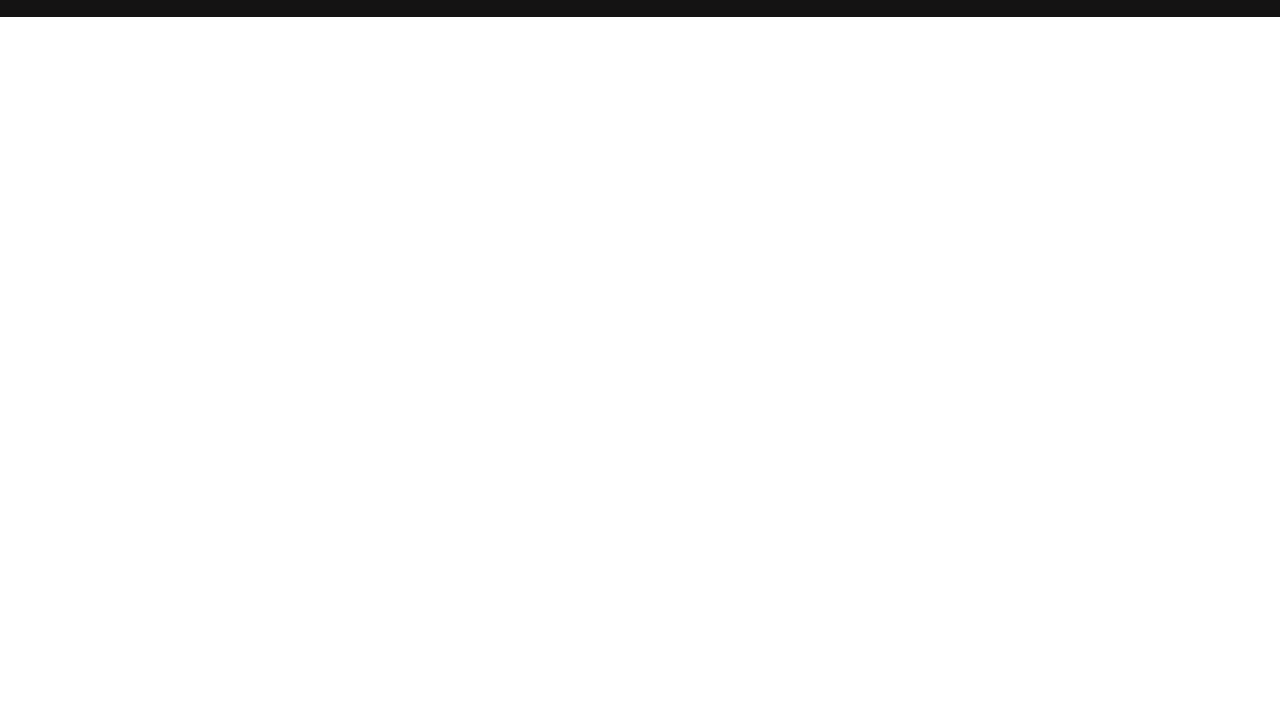
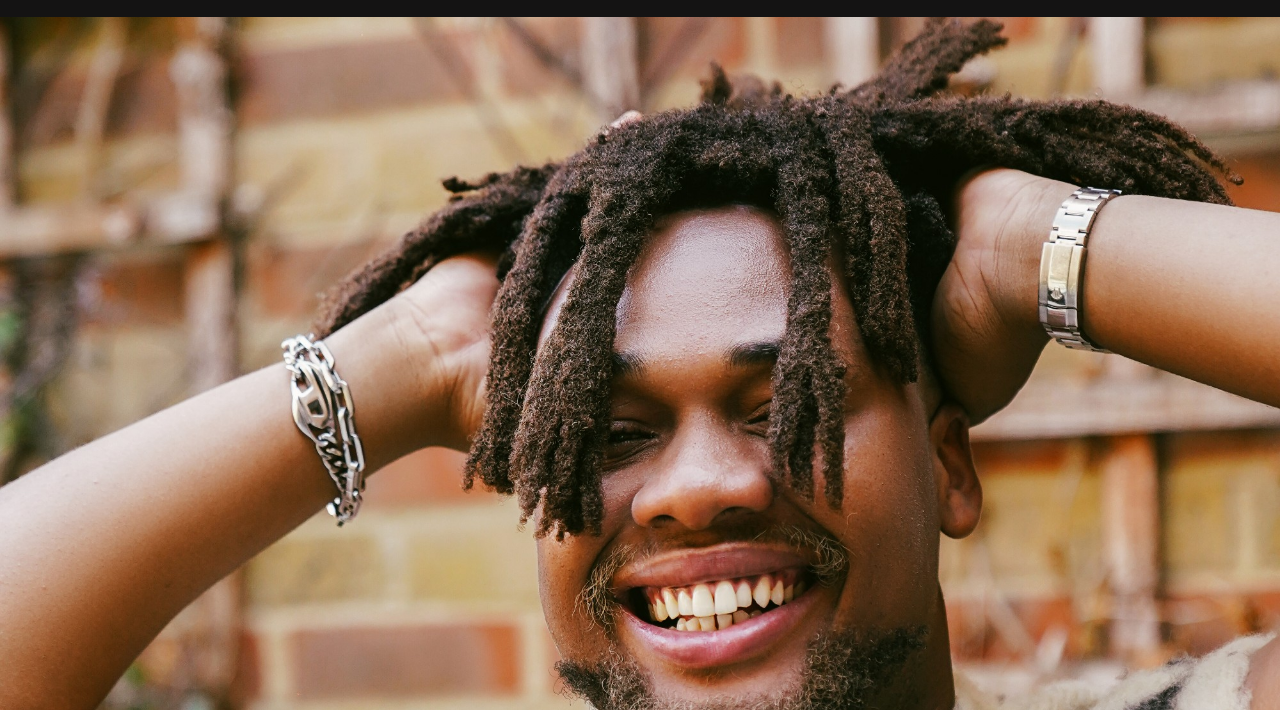
Before and after one commit to Nmesoma-dev/buju-landing-page, a website: page index.html in a window 1280 px wide. Shown: the part 55-765 px from the top of the page. Drawn offline with nearby package versions, Linux system fonts and the light colour scheme.

Commit message:
Update index.html

```diff
--- a/index.html
+++ b/index.html
@@ -21,7 +21,7 @@
     </header>
     <main>
                <!-- Hero Section -->
-        <section id="hero-section" class="bg-[url('./images/buju.jpg')] bg-center w-full h-62.5 bg-no-repeat bg-contain md:cover md:h-130 lg:bg-cover lg:min-h-screen flex items-end">
+        <section id="hero-section" class="bg-[url('/images/buju.jpg')] bg-center w-full h-62.5 bg-no-repeat bg-contain md:cover md:h-130 lg:bg-cover lg:min-h-screen flex items-end">
             <div class="mx-3 lg:mx-6 text-[#e6ebc2] pb-5 lg:pb-10">
                 <p class="text-sm md:text-2xl lg:text-xl mb-2">Afro-Fusion Artist</p>
                 <button class="text-xs md:text-xl lg:text-xl px-1.5 md:px-2 lg:px-3 rounded-4xl border-none bg-linear-to-r from-[#9eb422] to-[#59660f]">Stream Music</button>
```
